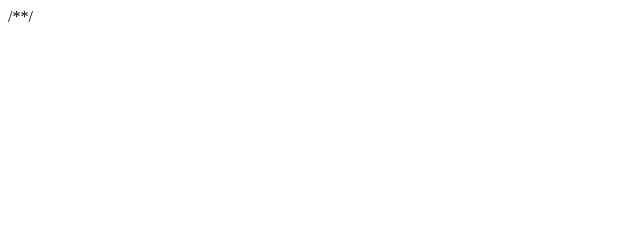
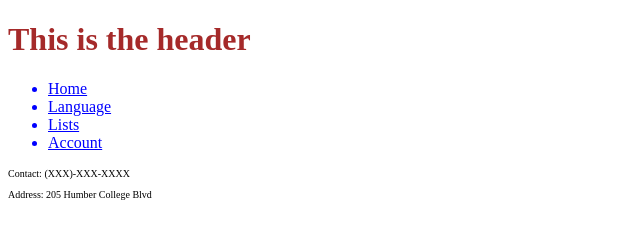
Before and after one commit to Alex11205/Alex11205.github.io, a plain HTML site: page index.html in a window 1280 px wide. Shown: the whole page, without its empty margins (0-640 px from the left). Drawn offline with Linux system fonts and the light colour scheme.

Commit message:
push headers and footers

```diff
--- a/index.html
+++ b/index.html
@@ -3,9 +3,31 @@
 <head>
     <meta charset="UTF-8">
     <meta name="viewport" content="width=device-width, initial-scale=1.0">
+    <link rel="stylesheet" href="./style/style.css">
     <title>Document</title>
 </head>
 <body>
-    /**/
+    <header>
+        <h1>This is the header</h1>
+
+    </header>
+
+    <nav>
+        <ul>
+            <li>Home</li>
+            <li>Language</li>
+            <li>Lists</li>
+            <li>Account</li>
+        </ul>
+    </nav>
+
+    <footer>
+        <p>Contact: (XXX)-XXX-XXXX</p>
+        <p>Address: 205 Humber College Blvd</p>
+
+    </footer>
+
+
 </body>
+
 </html>
--- /dev/null
+++ b/style/style.css
@@ -0,0 +1,12 @@
+header {
+    color: brown;
+}
+
+nav {
+    text-decoration: underline;
+    color: blue;
+}
+
+footer {
+    font-size: x-small;
+}
```
